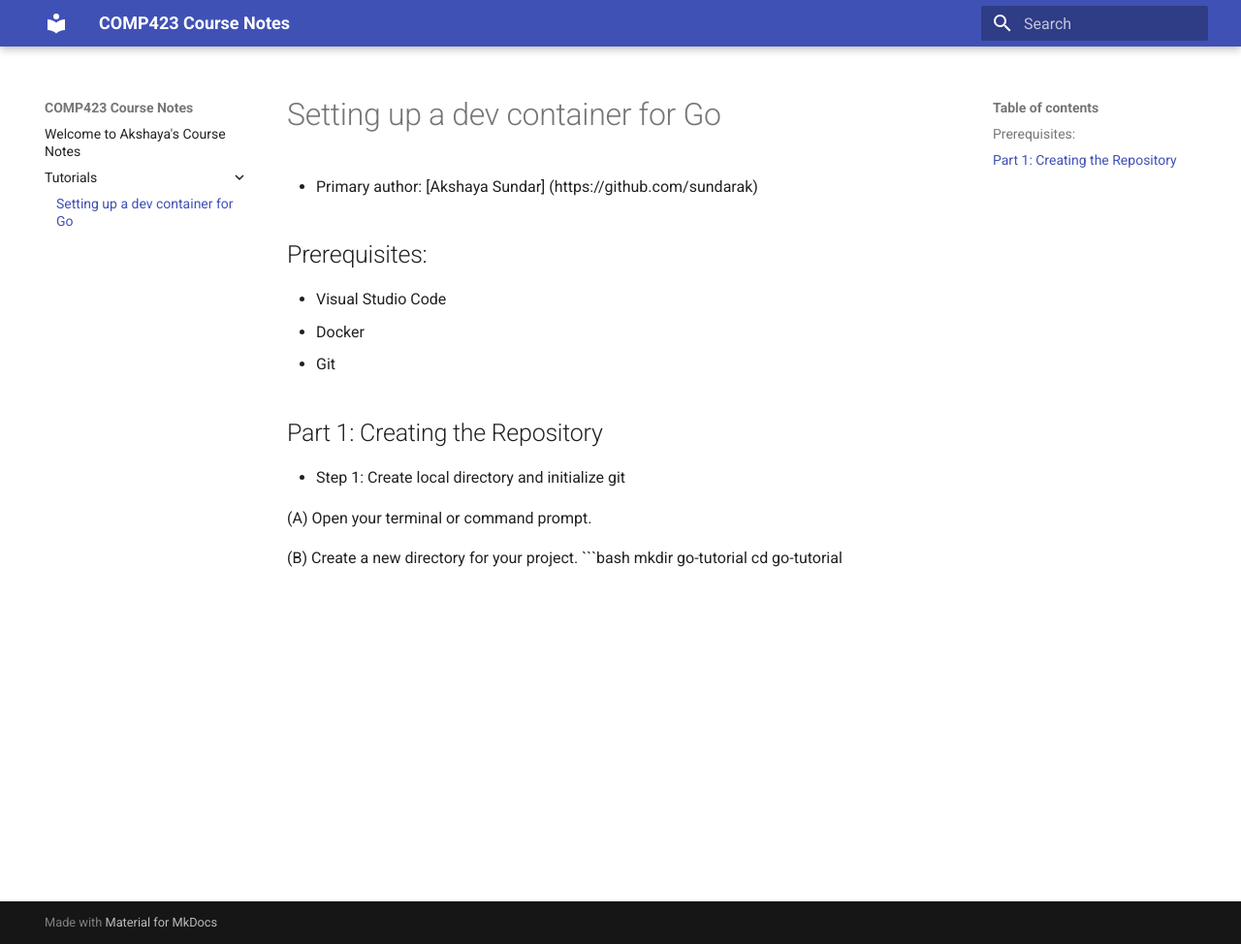
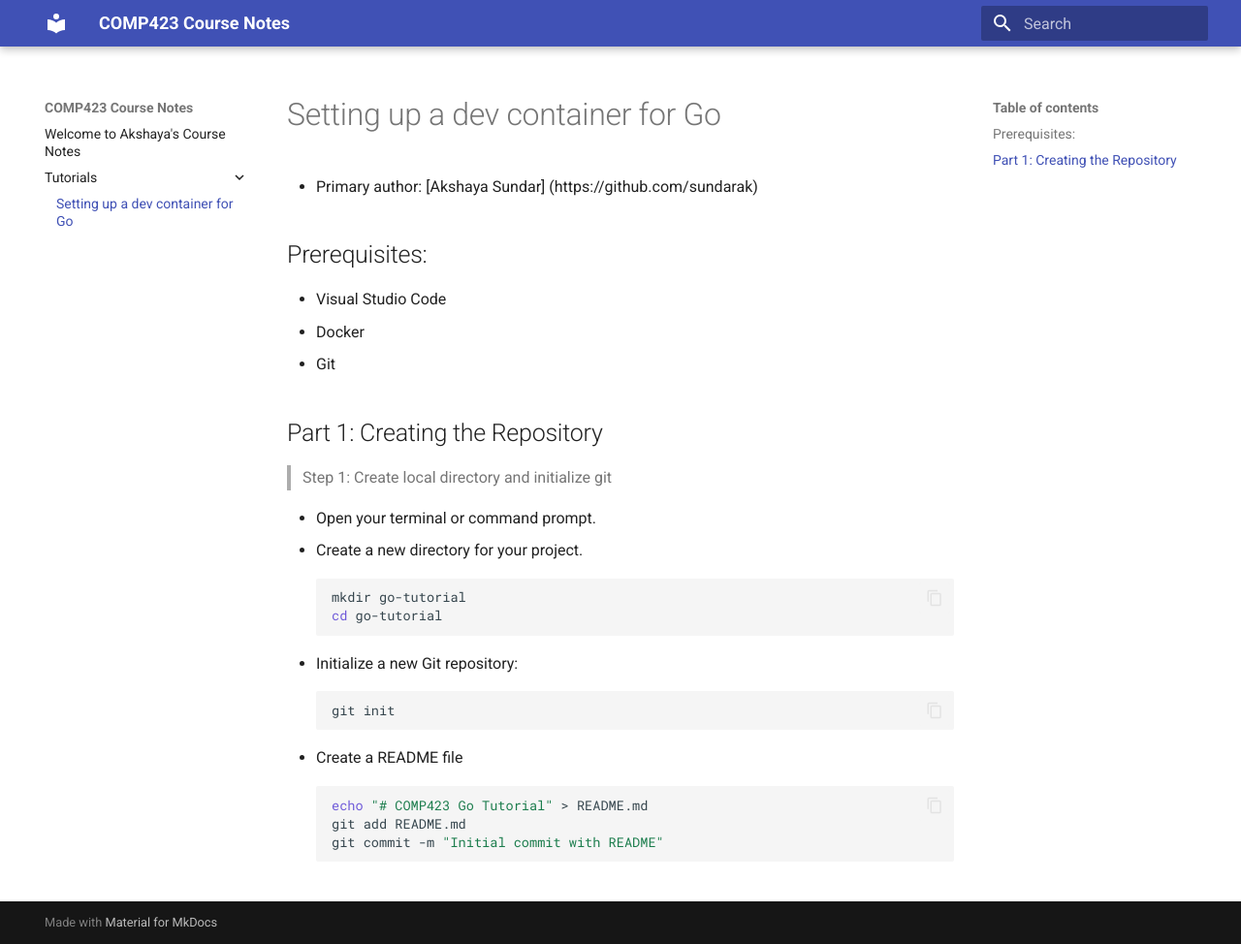
Before and after one commit to sundarak/comp423-course-notes, an MkDocs documentation site: the page built from docs/tutorials/go-setup.md, in a window 1280 px wide and 974 px high. Shown: the whole window at 97% size. Built offline with MkDocs 1.6.1 and Material for MkDocs 9.7.7, drawn with Linux system fonts in a browser that asks for light colours.

Commit message:
figured out code blocks

````diff
--- a/docs/tutorials/go-setup.md
+++ b/docs/tutorials/go-setup.md
@@ -7,11 +7,21 @@
 - Git
 
 ## Part 1: Creating the Repository
-* Step 1: Create local directory and initialize git
+>Step 1: Create local directory and initialize git
 
-(A) Open your terminal or command prompt.
-
-(B) Create a new directory for your project.
+* Open your terminal or command prompt.
+* Create a new directory for your project.
 ```bash
 mkdir go-tutorial
 cd go-tutorial
+```
+* Initialize a new Git repository:
+```bash
+git init
+```
+* Create a README file
+```bash
+echo "# COMP423 Go Tutorial" > README.md
+git add README.md
+git commit -m "Initial commit with README"
+```
--- a/mkdocs.yml
+++ b/mkdocs.yml
@@ -1,7 +1,12 @@
 site_name: COMP423 Course Notes
 theme:
   name: material
+  features:
+    - content.code.copy
 
 markdown_extensions:
-  - pymdownx.highlight  # Enables syntax highlighting for code blocks
-  - pymdownx.admonition # Enables admonitions for call-out boxes
+  - pymdownx.highlight:
+      anchor_linenums: true
+  - admonition
+  - pymdownx.details
+  - pymdownx.superfences
````
